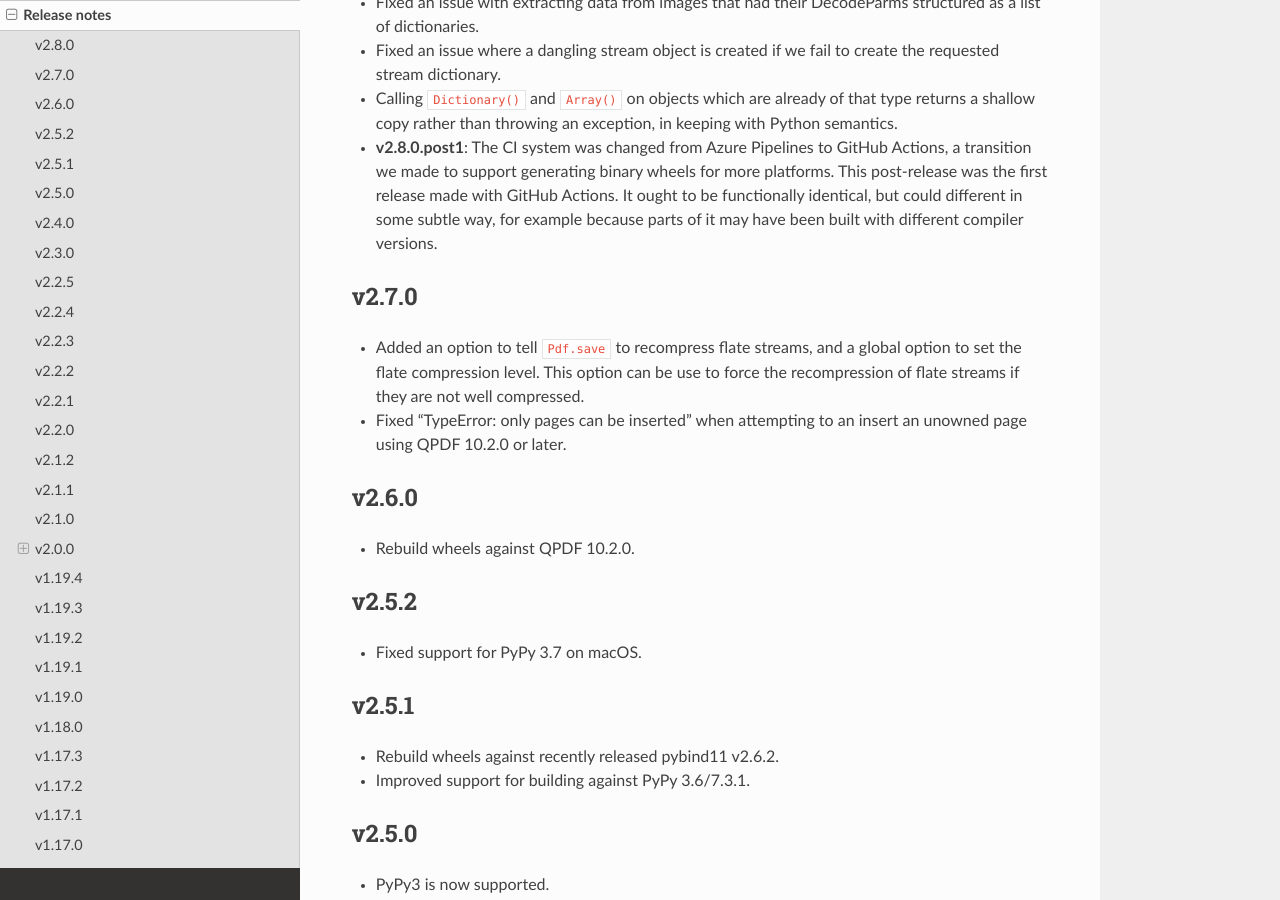
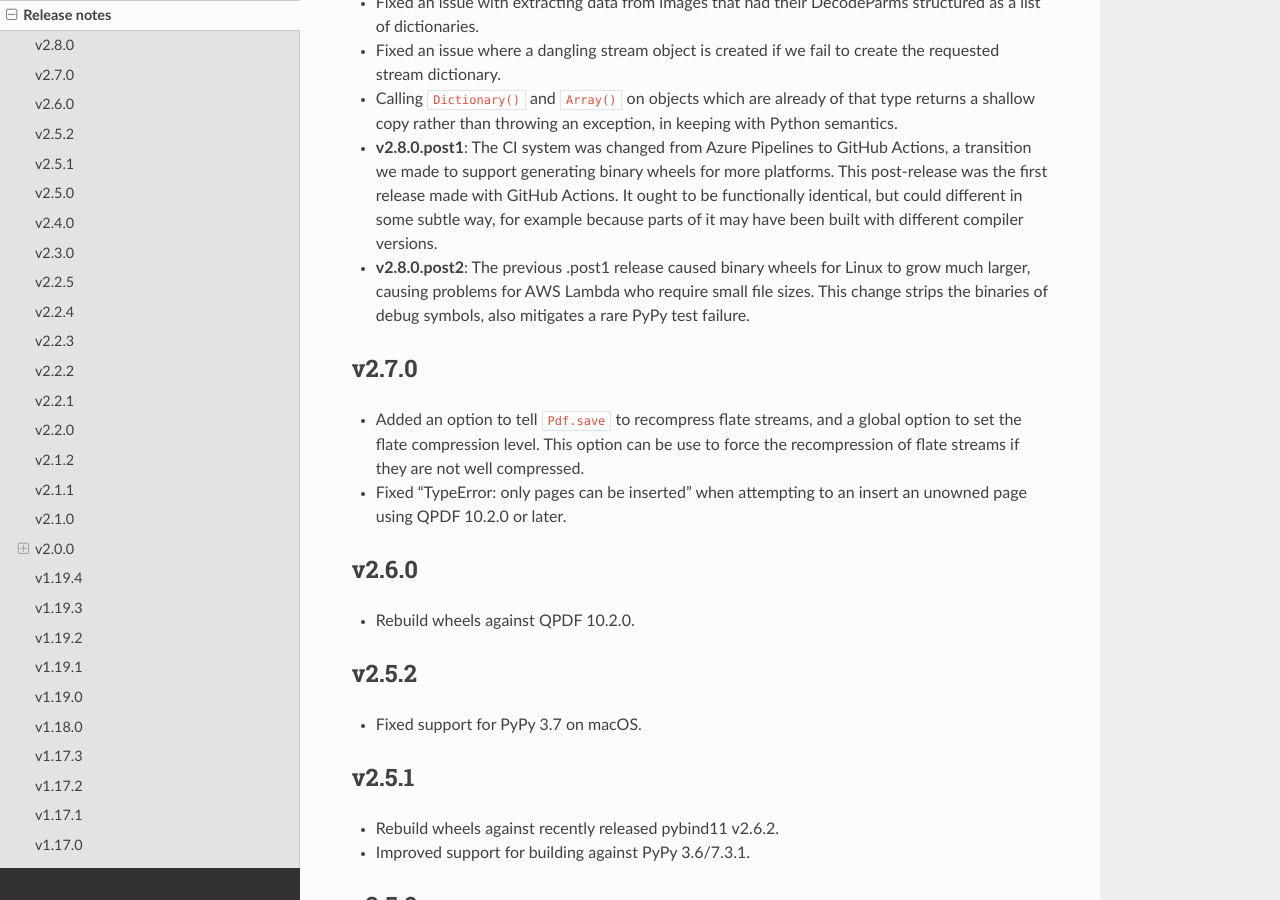
Before and after one commit to pikepdf/pikepdf, a Sphinx documentation site: the page built from docs/release_notes.rst, in a window 1280 px wide and 900 px high, scrolled down 419 px. Built offline with Sphinx 7.4.7 and the Read the Docs theme 2.0.0, drawn with Linux system fonts in a browser that asks for light colours; the version number could not be read and is left out.

Commit message:
v2.8.0 release notes

```diff
--- a/docs/release_notes.rst
+++ b/docs/release_notes.rst
@@ -33,6 +33,10 @@ v2.8.0
    This post-release was the first release made with GitHub Actions. It ought to be
    functionally identical, but could different in some subtle way, for example
    because parts of it may have been built with different compiler versions.
+-  **v2.8.0.post2**: The previous .post1 release caused binary wheels for Linux to
+   grow much larger, causing problems for AWS Lambda who require small file sizes.
+   This change strips the binaries of debug symbols, also mitigates a rare PyPy
+   test failure.
 
 v2.7.0
 ======
```
